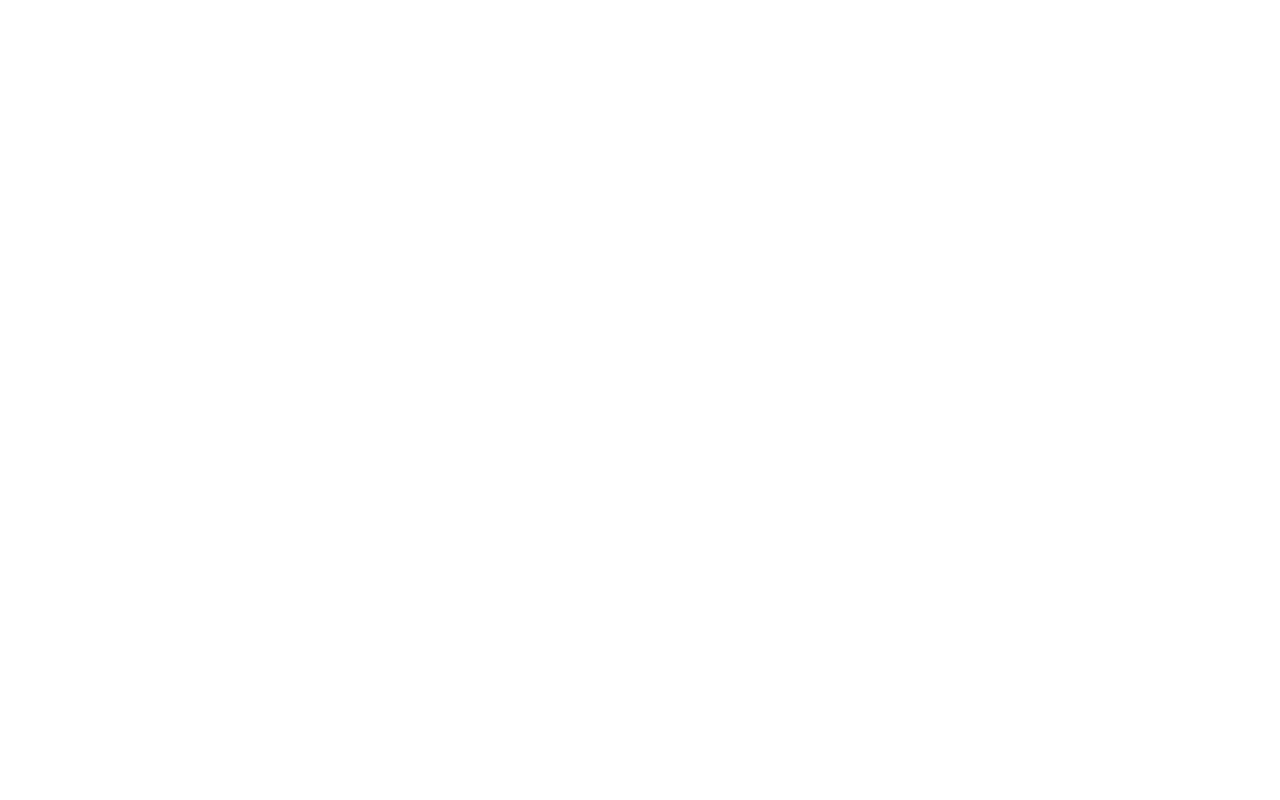
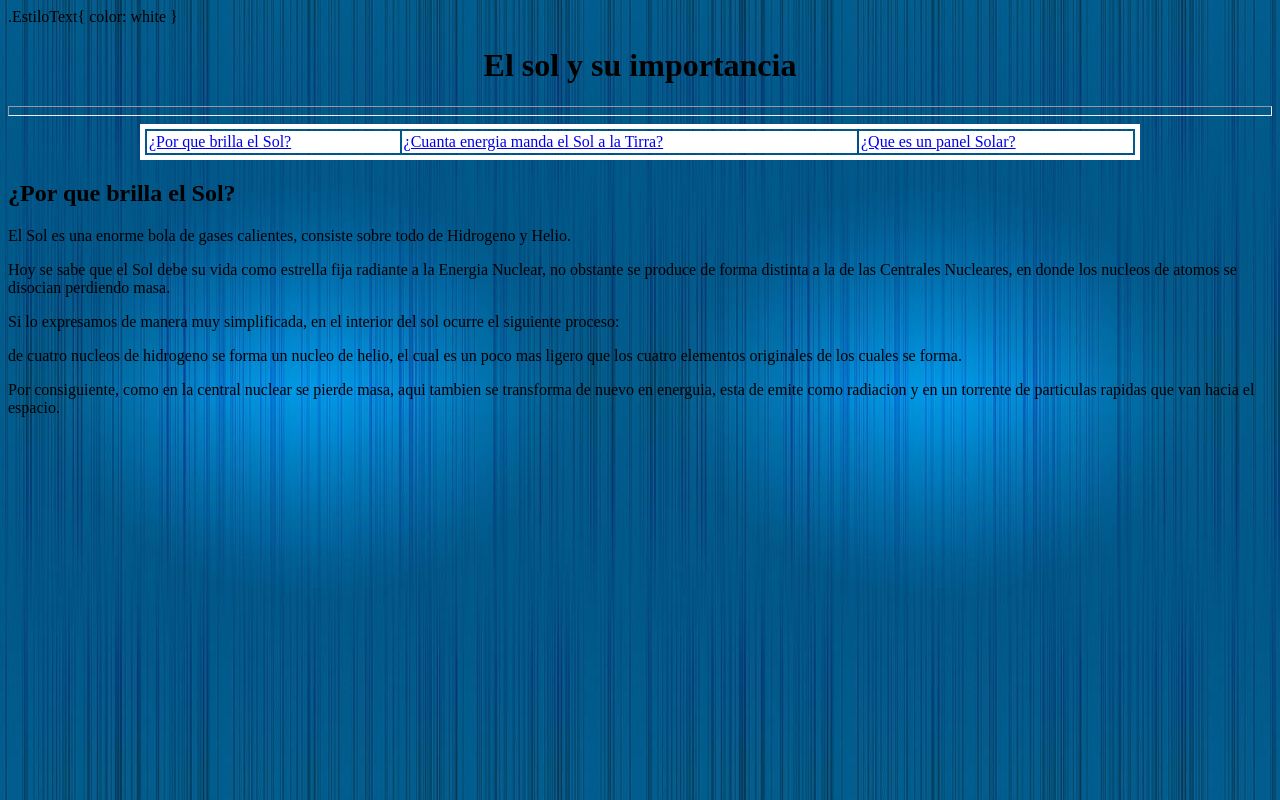
Before and after one commit to Greenfire44Official/Greenfire44Official.github.io, a plain HTML site: page Elsolysuimportancia.html in a window 1280 px wide. Drawn offline with Linux system fonts and the light colour scheme.

Commit message:
Update Elsolysuimportancia.html

```diff
--- a/Elsolysuimportancia.html
+++ b/Elsolysuimportancia.html
@@ -2,8 +2,35 @@
     <head>
 	<link rel="shortcut icon" href="Multimedia/Favicon/favicon.ico" type="image/x-icon" />
         <title>La secta de Schrodinger</title>
+	     .EstiloText{
+
+            color: white
+        }
+        </Style>
     </head>
-    <body>
+       <body background="Multimedia/Imagenes/fisica3.jpg">
+         <h1 align="center"><span class="EstiloText">El sol y su importancia</span></h1>
+         <hr size="10">
+         <table border="5" bordercolor="white" align="center" width="1000">
+             <tr>
+                 <td bgcolor="#FFFFFF"><span><a href="#EE">¿Por que brilla el Sol?</span></td>
+                     <td bgcolor="#FFFFFF"><span><a href="#EH">¿Cuanta energia manda el Sol a la Tirra?</span></td>
+                         <td bgcolor="#FFFFFF"><span><a href="#ES">¿Que es un panel Solar?</span></td>
+                         </table>
+		  <a name="EE"></a>
+        <h2><span class="EstiloText">¿Por que brilla el Sol?</span></h1>
+
+        <p><span class="EstiloText">El Sol es una enorme bola de gases calientes, consiste sobre todo de Hidrogeno y Helio.</span></p>
+
+        <p><span class="EstiloText">Hoy se sabe que el Sol debe su vida como estrella fija radiante a la Energia Nuclear, no obstante se produce de forma distinta a la de las Centrales Nucleares, en donde los nucleos de atomos se disocian perdiendo masa.</span> </p>
+
+	<p><span class="EstiloText">Si lo expresamos de manera muy simplificada, en el interior del sol ocurre el siguiente proceso: </span> </p>
+
+	<p><span class="EstiloText">de cuatro nucleos de hidrogeno se forma un nucleo de helio, el cual es un poco mas ligero que los cuatro elementos originales de los cuales se forma.</span> </p>
+
+	<p><span class="EstiloText">Por consiguiente, como en la central nuclear se pierde masa, aqui tambien se transforma de nuevo en energuia, esta de emite como radiacion y en un torrente de particulas rapidas que van hacia el espacio.</span> </p>
+	<center>
+
 
     </body>
 </html>
```
